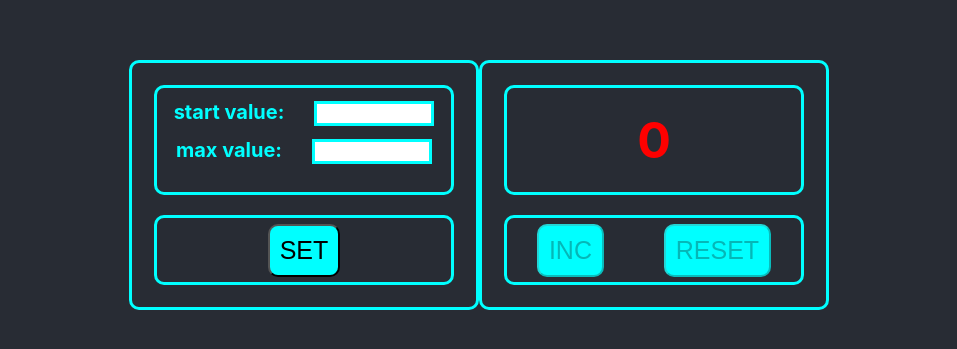
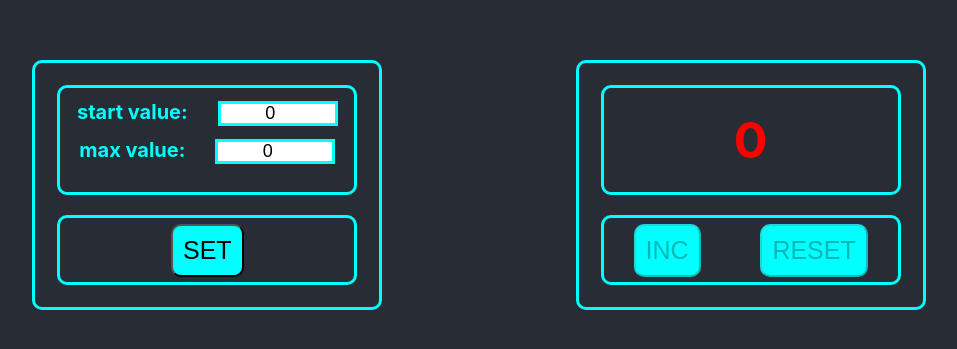
Before and after one commit to Kristina-Tur/counter, a React (Create React App) app: page / in a window 1280 px wide. Shown: the part 215-564 px from the top of the page, without its empty margins (161-1118 px from the left). Built offline with nearby package versions, Linux system fonts and the light colour scheme.

Commit message:
counter redux

```diff
--- a/package.json
+++ b/package.json
@@ -12,7 +12,9 @@
     "@types/react-dom": "^18.0.0",
     "react": "^18.3.1",
     "react-dom": "^18.3.1",
+    "react-redux": "^9.1.2",
     "react-scripts": "5.0.1",
+    "redux": "^5.0.1",
     "typescript": "^4.4.2",
     "web-vitals": "^2.1.0"
   },
--- a/src/App.css
+++ b/src/App.css
@@ -7,7 +7,7 @@
   height: 100vh;
   display: flex;
   align-items: center;
-  justify-content: center;
+  justify-content: space-evenly;
   background-color: #282c34;
 }
 
--- a/src/App.tsx
+++ b/src/App.tsx
@@ -1,20 +1,31 @@
 import React, {ChangeEvent, useEffect, useState} from 'react';
 import './App.css';
-import {Counter2} from './components/Counter2';
-import {Counter} from './components/Counter';
-import {CounterSetting} from './components/CounterSetting';
-import {Exam} from './exam';
-import {Button} from "./components/Button";
-import {json} from "node:stream/consumers";
+import {Counter} from './layout/Counter';
+import {CounterSetting} from './layout/CounterSetting';
+import {useDispatch, useSelector} from "react-redux";
+import {CounterActionsType, incCounterAC, setCounterAC} from "./redux/counterReducer";
+import {AppRootStateType} from "./redux/store";
+import {counterSettingsType, getMaxValueAC, getStartValueAC} from "./redux/counterSettimgsReducer";
 
+/*const getFromLocalStorage = <T, >(key: string): T | null => {
+    const data = localStorage.getItem(key)
+    if (!data) return null
+
+    return JSON.parse(data)
+}*/
 
 function App() {
-    const [counter, setCounter] = useState(0)
-    const [startValue, setStartValue] = useState(0);
-    const [maxValue, setMaxValue] = useState(0);
+    //const [counter, setCounter] = useState(/*getFromLocalStorage<number>('counterStartValue') ||*/ 0)
+    //const [startValue, setStartValue] = useState(/*getFromLocalStorage<number>('counterStartValue') ||*/ 0);
+    //const [maxValue, setMaxValue] = useState(/*getFromLocalStorage<number>('counterMaxValue') ||*/ 0);
     const [error, setError] = useState<null | string>(null)
 
-    useEffect(() => {
+    const counter = useSelector<AppRootStateType, number>(state => state.counter)
+    const {startValue, maxValue} = useSelector<AppRootStateType, counterSettingsType>(state => state.counterSettings)
+
+    const dispatch = useDispatch()
+
+    /*useEffect(() => {
         const startValueIsString = localStorage.getItem('counterStartValue')
         const maxValueIsString = localStorage.getItem('counterMaxValue')
 
@@ -33,43 +44,58 @@ function App() {
     }, [startValue])
     useEffect(() => {
         localStorage.setItem('counterMaxValue', JSON.stringify(maxValue))
-    }, [maxValue])
+    }, [maxValue])*/
 
     const incCounter = () => {
-        setCounter(counter + 1)
+        /*setCounter(counter + 1)*/
+        dispatch(incCounterAC())
     }
 
     const resetCounter = () => {
-        setCounter(0)
+       /* setCounter(startValue)*/
+        dispatch(setCounterAC(startValue))
     }
 
     const getStartValue = (event: ChangeEvent<HTMLInputElement>) => {
         const valueToNumber = parseInt(event.currentTarget.value)
-        setStartValue(valueToNumber)
+        if (valueToNumber < 0) {
+            setError('set the correct value')
+            return
+        }
+       /* setStartValue(valueToNumber)*/
+        dispatch(getStartValueAC(valueToNumber))
     }
 
     const getMaxValueInput = (event: ChangeEvent<HTMLInputElement>) => {
         const valueToNumber = parseInt(event.currentTarget.value)
-        setMaxValue(valueToNumber)
+        if (valueToNumber < 0) {
+            setError('set the correct value')
+            return
+        }
+        /*setMaxValue(valueToNumber)*/
+        dispatch(getMaxValueAC(valueToNumber))
     }
 
     const SetInCounter = () => {
         setError(null)
-        if(startValue === maxValue || startValue > maxValue){
+
+        if (startValue === maxValue || startValue > maxValue) {
             setError('set the correct value')
-        }else{
-            setCounter(startValue)
+            return
         }
+        /*setCounter(startValue)*/
+        dispatch(setCounterAC(startValue))
     }
 
     const clearError = () => {
         setError(null)
-        setCounter(0)
     }
 
     return (
         <div className="App">
             <CounterSetting
+                startValue={`${startValue}`}
+                maxValue={`${maxValue}`}
                 getStartValue={getStartValue}
                 getMaxValueInput={getMaxValueInput}
                 setInCounter={SetInCounter}
@@ -78,6 +104,7 @@ function App() {
             />
             <Counter
                 counter={counter}
+                startValue={startValue}
                 maxValue={maxValue}
                 incCounter={incCounter}
                 resetCounter={resetCounter}
--- a/src/components/CounterSetting.tsx
+++ /dev/null
@@ -1,43 +0,0 @@
-import React, {ChangeEvent, useEffect, useState} from 'react';
-import {Button} from './Button';
-
-type CounterSettingType = {
-    getStartValue: (event: ChangeEvent<HTMLInputElement>) => void
-    getMaxValueInput: (event: ChangeEvent<HTMLInputElement>) => void
-    setInCounter: () => void
-    error: string | null
-    clearError: () => void
-}
-
-export const CounterSetting = ({getStartValue, getMaxValueInput, setInCounter, error, clearError}: CounterSettingType) => {
-
-
-    return (
-        <div className={'container'}>
-                <div className={'valueSettingsWrapper'}>
-                    <p className={'valueSettingsPar'}>
-                        start value:
-                        <input
-                            onChange={getStartValue}
-                            onFocus={clearError}
-                            className={error ? 'inputError' : 'valueSettingsInput '}
-                            type={'number'}
-                        />
-                    </p>
-                    <p className={'valueSettingsPar'}>
-                        max value:
-                        <input
-                            onChange={getMaxValueInput}
-                            onFocus={clearError}
-                            className={error ? 'inputError' : 'valueSettingsInput '}
-                            type={'number'}
-                        />
-                    </p>
-                </div>
-                <div className={'buttonWrapper'}>
-                    <Button className={'button'} title={'SET'} onClick={setInCounter}
-                            disabled={!!error}/>
-                </div>
-            </div>
-    );
-};
--- /dev/null
+++ b/src/components/InputSettings.tsx
@@ -0,0 +1,25 @@
+// @flow
+import * as React from 'react';
+import {ChangeEvent} from "react";
+
+type InputSettingsType = {
+    value: string
+    title: string
+    getValue: (event: ChangeEvent<HTMLInputElement>) => void
+    error: string | null
+    clearError: () => void
+};
+export const InputSettings = ({title, value, getValue, clearError, error}: InputSettingsType) => {
+    return (
+        <p className={'valueSettingsPar'}>
+            {title}
+            <input
+                onChange={getValue}
+                onFocus={clearError}
+                className={error ? 'inputError' : 'valueSettingsInput '}
+                type={'number'}
+                value={value}
+            />
+        </p>
+    );
+};
--- a/src/index.tsx
+++ b/src/index.tsx
@@ -3,14 +3,18 @@ import ReactDOM from 'react-dom/client';
 import './index.css';
 import App from './App';
 import reportWebVitals from './reportWebVitals';
+import {Provider} from "react-redux";
+import {store} from "./redux/store";
 
 const root = ReactDOM.createRoot(
-  document.getElementById('root') as HTMLElement
+    document.getElementById('root') as HTMLElement
 );
 root.render(
-  /*<React.StrictMode>*/
-    <App />
-  /*</React.StrictMode>*/
+    /*<React.StrictMode>*/
+    <Provider store={store}>
+        <App/>
+    </Provider>
+    /*</React.StrictMode>*/
 );
 
 // If you want to start measuring performance in your app, pass a function
--- /dev/null
+++ b/src/layout/CounterSetting.tsx
@@ -0,0 +1,42 @@
+import React, {ChangeEvent, useEffect, useState} from 'react';
+import {Button} from '../components/Button';
+import {InputSettings} from "../components/InputSettings";
+
+type CounterSettingType = {
+    startValue: string
+    maxValue: string
+    getStartValue: (event: ChangeEvent<HTMLInputElement>) => void
+    getMaxValueInput: (event: ChangeEvent<HTMLInputElement>) => void
+    setInCounter: () => void
+    error: string | null
+    clearError: () => void
+}
+
+export const CounterSetting = ({getStartValue, getMaxValueInput, setInCounter, error, clearError, startValue, maxValue}: CounterSettingType) => {
+
+
+    return (
+        <div className={'container'}>
+                <div className={'valueSettingsWrapper'}>
+                    <InputSettings
+                        value={startValue}
+                        title={'start value:'}
+                        getValue={getStartValue}
+                        error={error}
+                        clearError={clearError}
+                    />
+                    <InputSettings
+                        value={maxValue}
+                        title={'max value:'}
+                        getValue={getMaxValueInput}
+                        error={error}
+                        clearError={clearError}
+                    />
+                </div>
+                <div className={'buttonWrapper'}>
+                    <Button className={'button'} title={'SET'} onClick={setInCounter}
+                            disabled={!!error}/>
+                </div>
+            </div>
+    );
+};
--- /dev/null
+++ b/src/redux/counterReducer.ts
@@ -0,0 +1,26 @@
+type incCounterActionType = ReturnType<typeof incCounterAC>
+type resetCounterActionType = ReturnType<typeof setCounterAC>
+
+export type CounterActionsType = incCounterActionType |
+    resetCounterActionType
+
+const initialState:number = 0
+
+export const counterReducer = (state: number = initialState, action: CounterActionsType) => {
+    switch (action.type) {
+        case "INC-COUNTER": {
+            return state + 1
+        }
+        case "SET-COUNTER": {
+            return action.payload.startValue
+        }
+        default: return state
+    }
+}
+
+export const incCounterAC = () => {
+    return {type: 'INC-COUNTER'} as const
+}
+export const setCounterAC = (startValue: number) => {
+    return {type: 'SET-COUNTER', payload: {startValue}} as const
+}
--- /dev/null
+++ b/src/redux/counterSettimgsReducer.ts
@@ -0,0 +1,37 @@
+import {ChangeEvent} from "react";
+
+type getStartValueActionType = ReturnType<typeof getStartValueAC>
+type getMaxValueActionType = ReturnType<typeof getMaxValueAC>
+
+type CounterSettingsActionsType = getStartValueActionType |
+    getMaxValueActionType
+
+export type counterSettingsType = {
+    startValue: number
+    maxValue: number
+}
+
+const initialState: counterSettingsType = {
+    startValue: 0,
+    maxValue: 0
+}
+
+export const counterSettingsReducer = (state: counterSettingsType = initialState, action: CounterSettingsActionsType) => {
+    switch (action.type){
+        case "GET-START-VALUE":{
+            return {...state, startValue: action.payload.value}
+        }
+        case "GET-MAX-VALUE":{
+            return {...state, maxValue: action.payload.value}
+        }
+        default: return state
+    }
+
+}
+
+export const getStartValueAC = (value: number) => {
+    return {type: 'GET-START-VALUE', payload: {value}} as const
+}
+export const getMaxValueAC = (value: number) => {
+    return {type: 'GET-MAX-VALUE', payload: {value}} as const
+}
--- /dev/null
+++ b/src/redux/store.ts
@@ -0,0 +1,12 @@
+import {combineReducers, createStore} from "redux";
+import {counterReducer} from "./counterReducer";
+import {counterSettingsReducer} from "./counterSettimgsReducer";
+
+const rootReducer = combineReducers({
+    counter: counterReducer,
+    counterSettings: counterSettingsReducer
+})
+
+export const store = createStore(rootReducer)
+
+export type AppRootStateType = ReturnType<typeof rootReducer>
```
Also changed, not shown: src/layout/Counter.tsx (renamed from src/components/Counter.tsx, +4 -5 lines), 1 other file (tests, documents, lock files or other folders).
